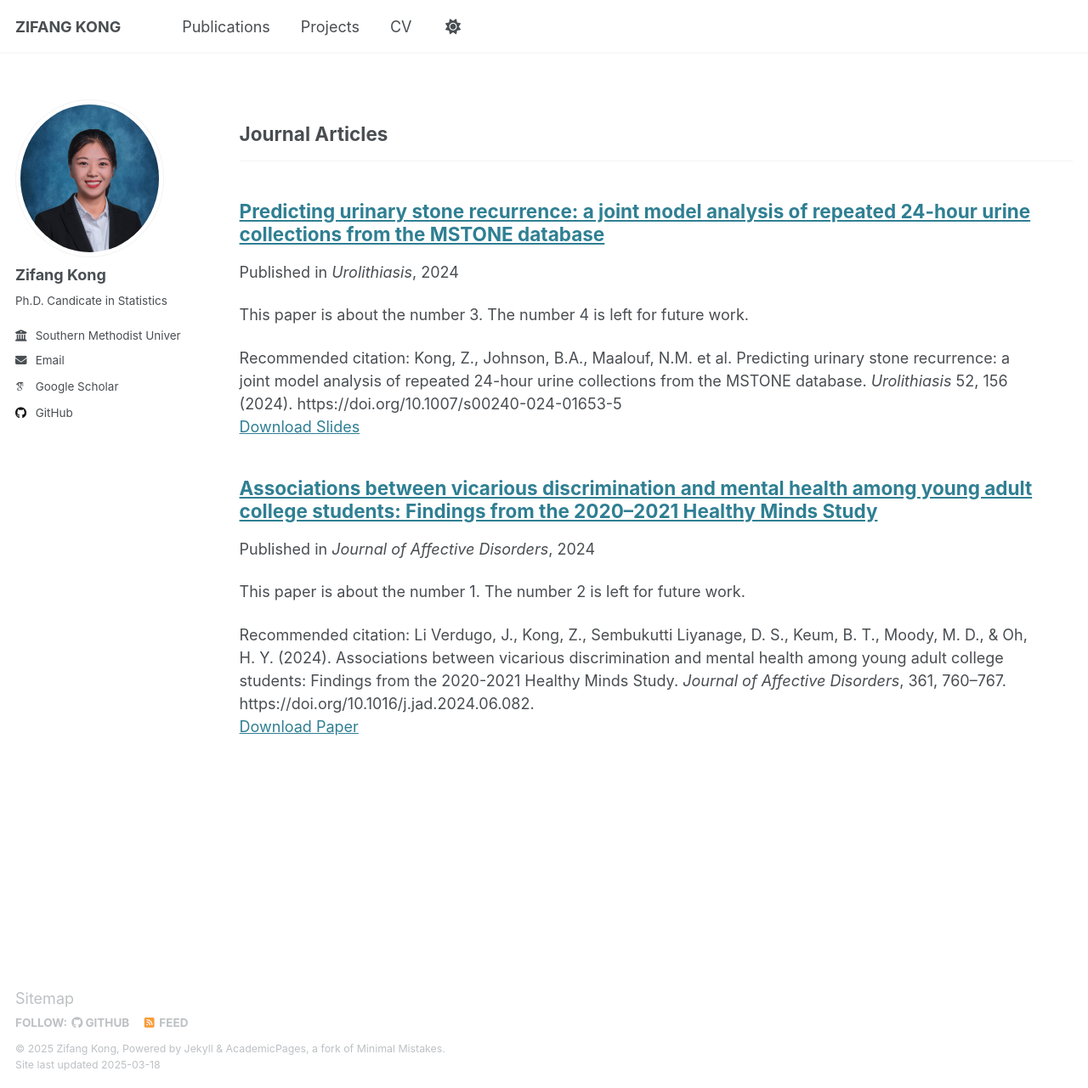
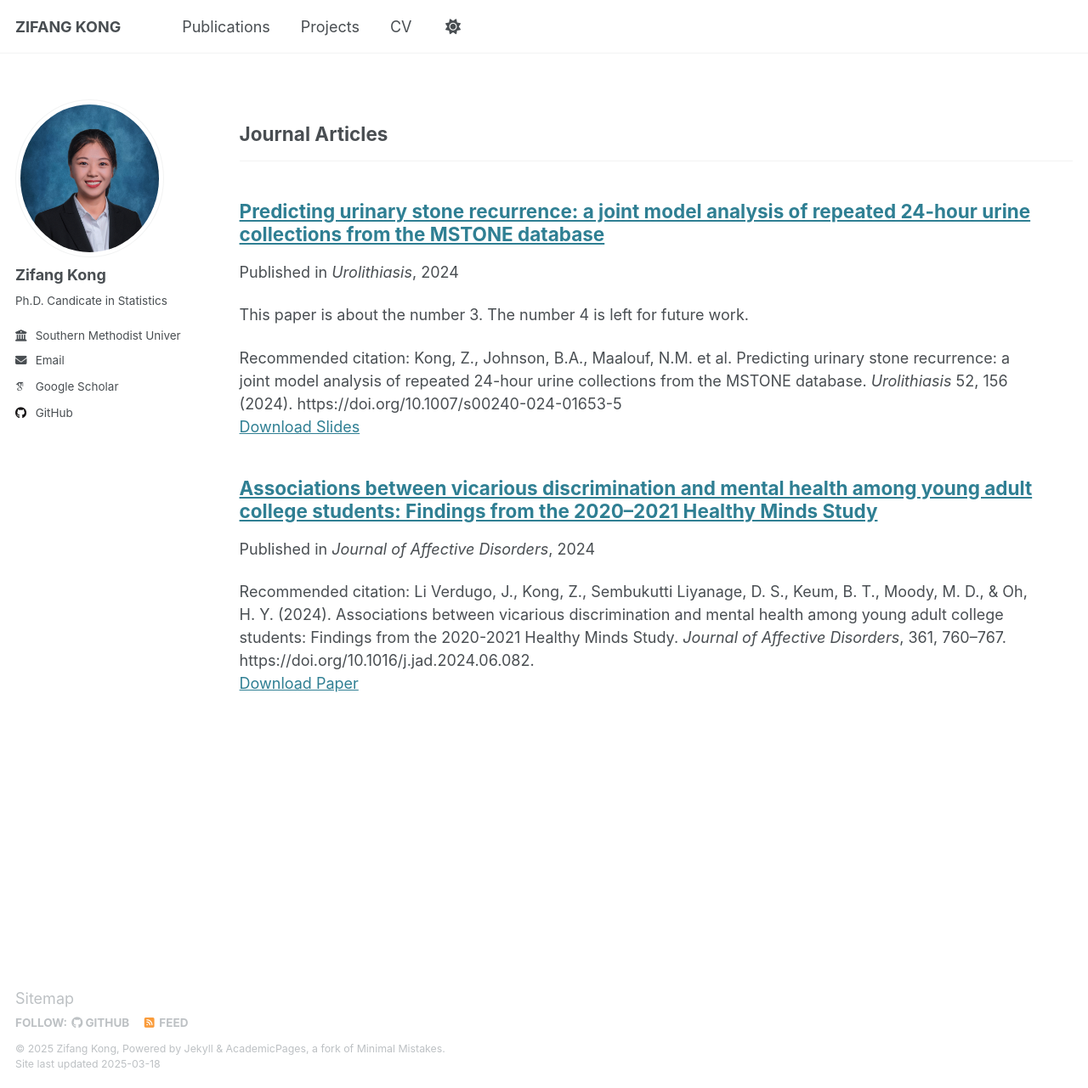
Before and after one commit to zifangkong/zifangkong.github.io, a Jekyll site: the page built from _pages/publications.html, in a window 1280 px wide and 1281 px high. Shown: the whole window at 85% size. Built offline with Jekyll 4.4.1, drawn with Linux system fonts in a browser that asks for light colours; some web fonts are replaced; part of the change alters nothing that is shown.

Commit message:
Update Juliann2024Jounal_of_Affective_Disorers.md

```diff
--- a/_publications/Juliann2024Jounal_of_Affective_Disorers.md
+++ b/_publications/Juliann2024Jounal_of_Affective_Disorers.md
@@ -3,7 +3,7 @@ title: "Associations between vicarious discrimination and mental health among yo
 collection: publications
 category: manuscripts
 permalink: /publication/Juliann2024Jounal_of_Affective_Disorers
-excerpt: 'This paper is about the number 1. The number 2 is left for future work.'
+excerpt: ' '
 date: 2024-09-15
 venue: 'Journal of Affective Disorders'
 # slidesurl: # 'http://academicpages.github.io/files/slides1.pdf'
@@ -11,11 +11,11 @@ paperurl: 'https://www.sciencedirect.com/science/article/abs/pii/S01650327240101
 citation: 'Li Verdugo, J., Kong, Z., Sembukutti Liyanage, D. S., Keum, B. T., Moody, M. D., & Oh, H. Y. (2024). Associations between vicarious discrimination and mental health among young adult college students: Findings from the 2020-2021 Healthy Minds Study. <i>Journal of Affective Disorders</i>, 361, 760–767. https://doi.org/10.1016/j.jad.2024.06.082.'
 ---
 
-Background: Poor mental health among young adults in higher education is a growing concern. In recent years, the visibility of racism has sharply risen. Vicarious discrimination is defined as the secondhand witnessing of racism, and given society's increased accessibility to social media and the Internet, addressing indirect violence is urgently needed to inform anti-racism and mental health efforts. The current study examined associations between vicarious discrimination and mental health across a large sample of young college students in the United States.
+**Background**: Poor mental health among young adults in higher education is a growing concern. In recent years, the visibility of racism has sharply risen. Vicarious discrimination is defined as the secondhand witnessing of racism, and given society's increased accessibility to social media and the Internet, addressing indirect violence is urgently needed to inform anti-racism and mental health efforts. The current study examined associations between vicarious discrimination and mental health across a large sample of young college students in the United States.
 
-Methods: We analyzed data from the Healthy Minds Study (HMS; 2020-2021; N=130,566) and used multivariable logistic regression to examine whether past-year vicarious discrimination was associated with various mental health outcomes, adjusting for age, gender, race/ethnicity, and direct discrimination.
+**Methods**: We analyzed data from the Healthy Minds Study (HMS; 2020-2021; N=130,566) and used multivariable logistic regression to examine whether past-year vicarious discrimination was associated with various mental health outcomes, adjusting for age, gender, race/ethnicity, and direct discrimination.
 Results: The sample was predominantly white (n=31,438, 63.66%) and female-identifying (n=34,313, 69.49%) with an average age of 21.1 years. Approximately 35.9% of the sample endorsed experiencing vicarious discrimination. Vicarious discrimination was associated with greater depression (OR:1.97; 95% CI: [1.86,2.09], p< 0.001), anxiety (OR:1.82; 95% CI: [1.72,1.92], p<0.001), languishing (OR:1.75; 95% CI: [1.65,1.87], p<0.001), perceived need for treatment (OR:2.24; 95% CI: [2.10,2.40], p<0.001), suicidal ideation (OR:1.86; 95% CI: [1.73,2.01], p<0.001), suicide plan (OR:1.91; 95% CI: [1.71,2.14], p<0.001), suicide attempt (OR:1.89; 95% CI: [1.51,2.36], p<0.001), self-injurious behavior (OR:2.0; 95% CI: [1.88,2.12], p<0.001), and loneliness (OR:1.67; 95% CI: [1.58,1.77], p<0.001).
 
-Discussion: Consistent with growing literature, vicarious discrimination was associated with poorer mental health among young college students. Additional research should investigate moderators, mediators, and interventions to support those who may be impacted indirectly by discrimination.
+**Discussion**: Consistent with growing literature, vicarious discrimination was associated with poorer mental health among young college students. Additional research should investigate moderators, mediators, and interventions to support those who may be impacted indirectly by discrimination.
 
-Keywords: College students; Discrimination; Mental health; Racism; Vicarious discrimination; Young adults.
+*Keywords*: College students; Discrimination; Mental health; Racism; Vicarious discrimination; Young adults.
```
